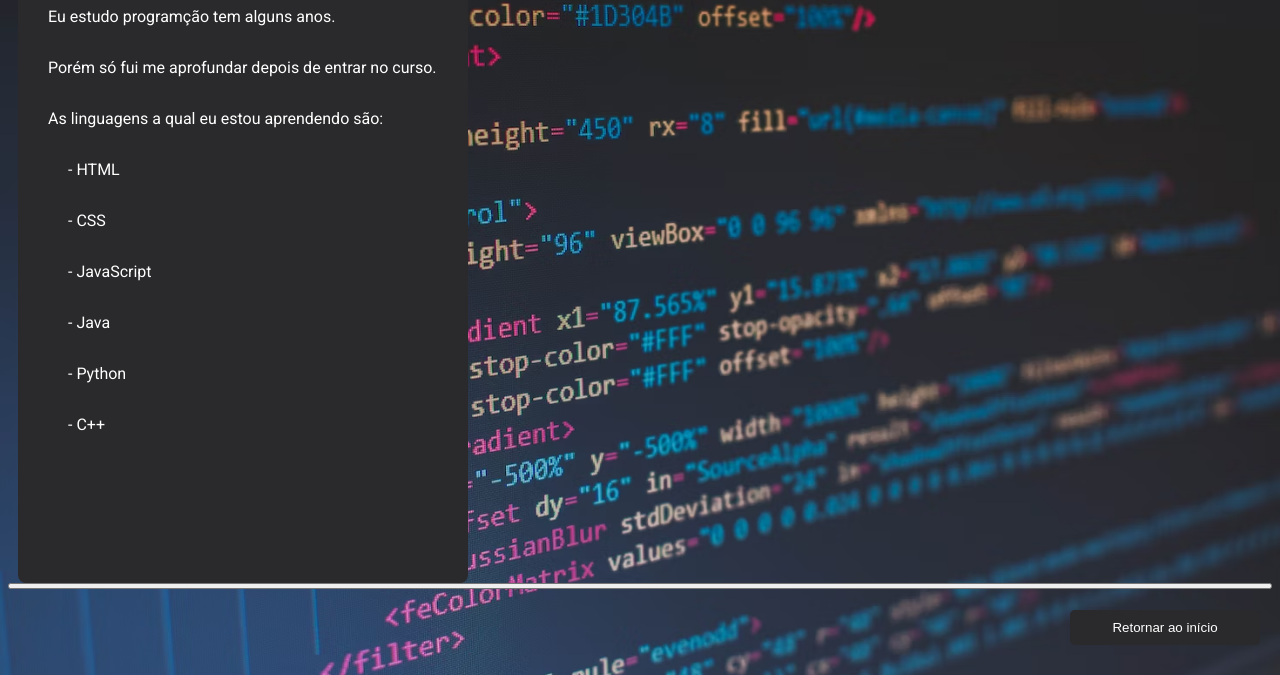
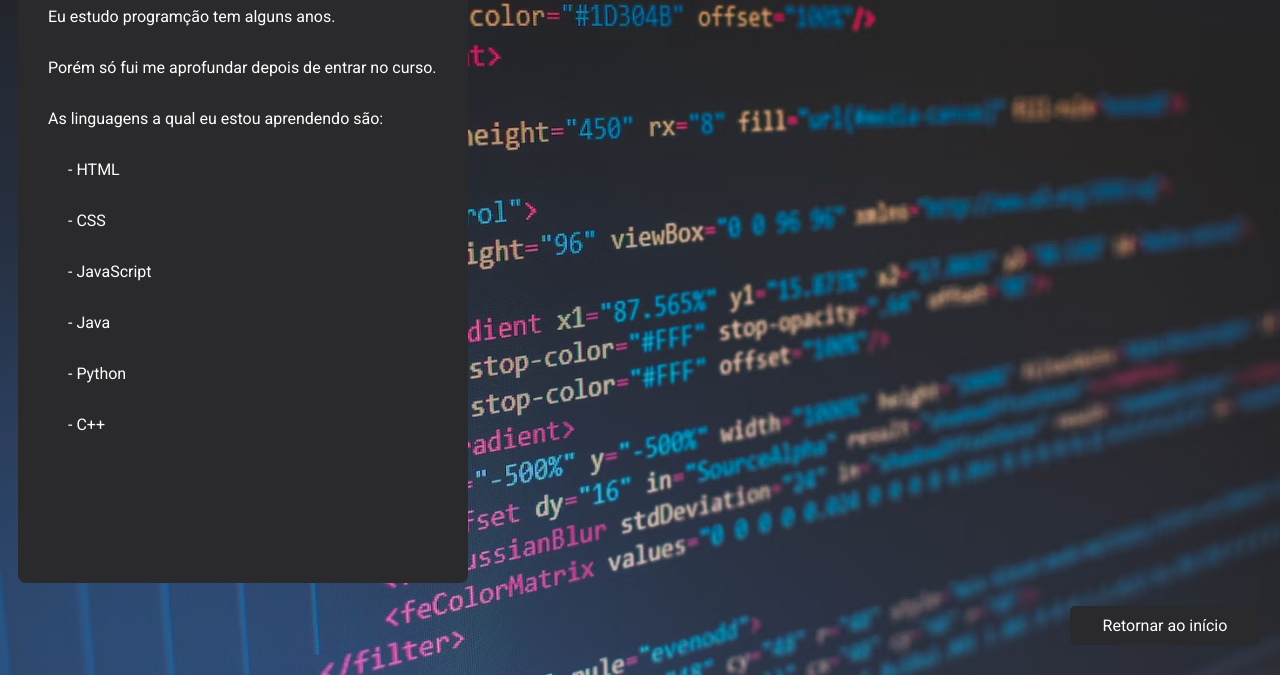
Before and after one commit to gnx9s/hobby, a plain HTML site: page hobbie2.html in a window 1280 px wide. Shown: the part 125-800 px from the top of the page. Drawn offline with Linux system fonts and the light colour scheme.

Commit message:
atualização

```diff
--- a/hobbie2.html
+++ b/hobbie2.html
@@ -24,7 +24,7 @@
         <p id="topics">- Python</p>
         <p id="topics">- C++</p>
     </main>
-    <button id="return"><a href="index.html">Retornar ao início</a></button>
+    <a href="index.html">Retornar ao início</a>
 </body>
 
 </html>
```
